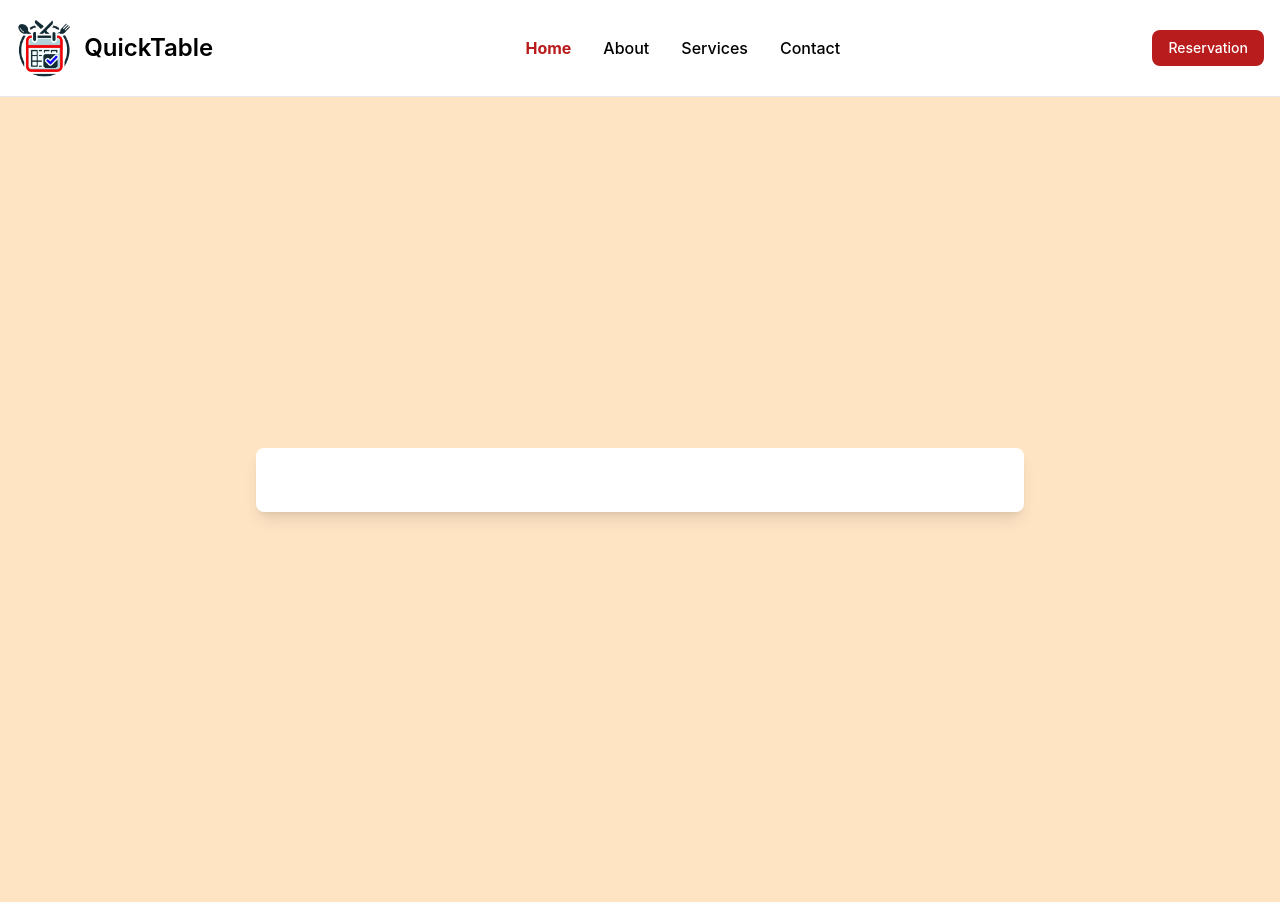
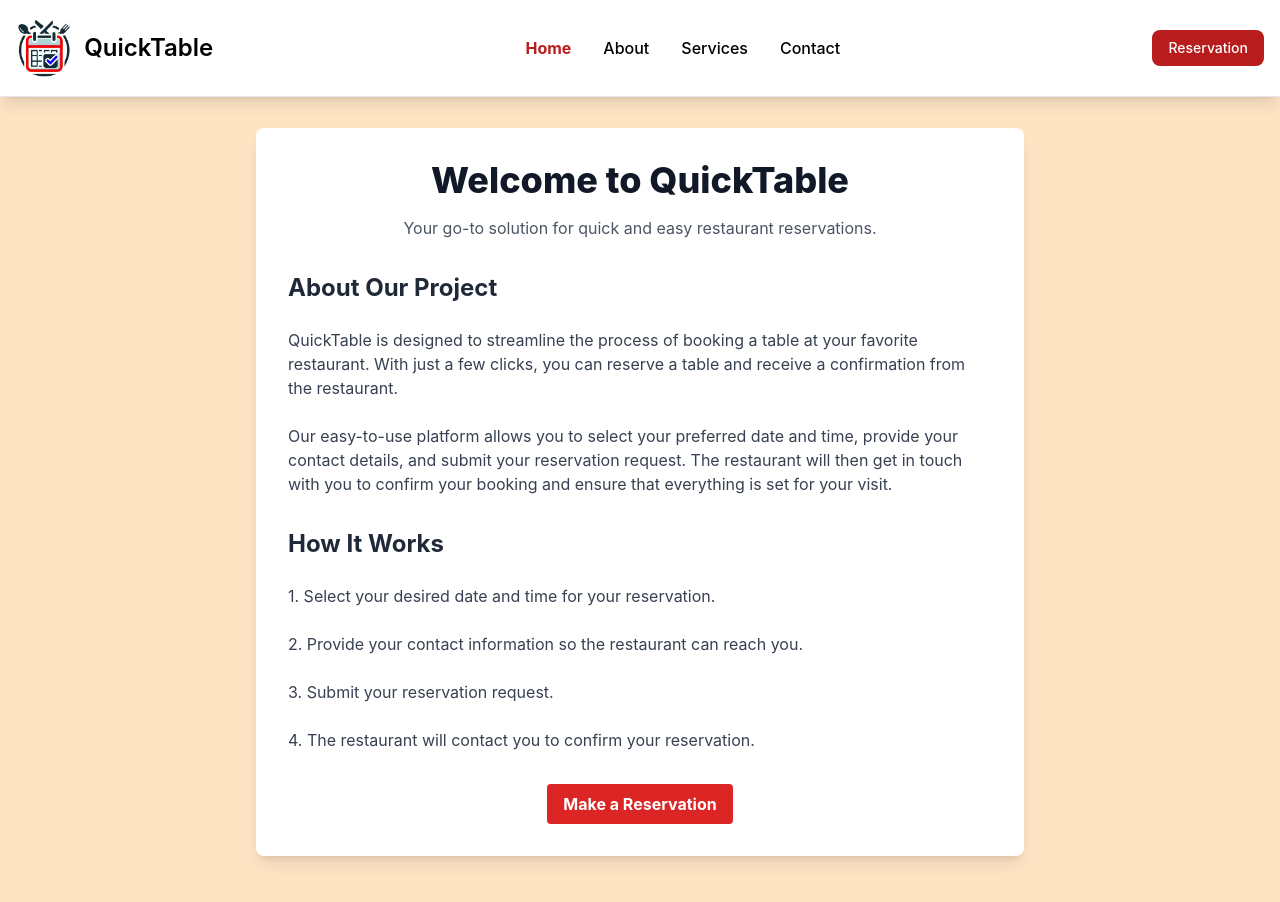
Before and after one commit to anhoop89/restaurant_reservation_2024, a React (Create React App) app in the folder frontend/: page / in a window 1280 px wide. Before the commit the page ends 880 px from the top, so only its background shows below. Built offline with nearby package versions, Linux system fonts and the light colour scheme.

Commit message:
linked the btn to reservation tab

```diff
--- a/frontend/src/App.js
+++ b/frontend/src/App.js
@@ -10,12 +10,12 @@ function App() {
     <Router>
       <NavBar />
       <Layout>
-      <Routes>
-        <Route path="/" element={<Home />} />
+        <Routes>
+          <Route path="/" element={<Home />} />
           <Route path="/contact" element={<ContactPage />} />
           <Route path="/reservation" element={<MainReservation />} />
         </Routes>
-        </Layout>
+      </Layout>
     </Router>
   );
 }
--- a/frontend/src/components/resvervation/MainReservation.jsx
+++ b/frontend/src/components/resvervation/MainReservation.jsx
@@ -1,7 +1,11 @@
 import React from "react";
 
 const MainReservation = () => {
-    return <div>MainReservation</div>;
+    return (
+      <div className="min-h-screen py-12 flex items-center justify-center">
+        <h1>MainReservation</h1>
+      </div>
+    );
 };
 
 export default MainReservation;
--- a/frontend/src/layout/Layout.jsx
+++ b/frontend/src/layout/Layout.jsx
@@ -2,7 +2,7 @@
 import React from 'react';
 
 function Layout({ children }) {
-  return <div className="pt-20 min-h-screen">{children}</div>;
+  return <div className="pt-20">{children}</div>;
 }
 
 export default Layout;
--- a/frontend/src/pages/home/Home.jsx
+++ b/frontend/src/pages/home/Home.jsx
@@ -1,61 +1,58 @@
 // src/pages/Home.jsx
 import React from "react";
-
+import { NavLink } from "react-router-dom";
 function Home() {
   return (
     <div className="min-h-screen flex items-center justify-center py-12 px-4 sm:px-6 lg:px-8">
       <div className="max-w-3xl w-full space-y-8 bg-white p-8 rounded-lg shadow-lg">
-
+        <div>
+          <h1 className="text-4xl font-extrabold text-gray-900 text-center">
+            Welcome to QuickTable
+          </h1>
+          <p className="mt-4 text-gray-600 text-center">
+            Your go-to solution for quick and easy restaurant reservations.
+          </p>
+        </div>
+        <div className="space-y-6">
+          <h2 className="text-2xl font-bold text-gray-800">
+            About Our Project
+          </h2>
+          <p className="text-gray-700">
+            QuickTable is designed to streamline the process of booking a table
+            at your favorite restaurant. With just a few clicks, you can reserve
+            a table and receive a confirmation from the restaurant.
+          </p>
+          <p className="text-gray-700">
+            Our easy-to-use platform allows you to select your preferred date
+            and time, provide your contact details, and submit your reservation
+            request. The restaurant will then get in touch with you to confirm
+            your booking and ensure that everything is set for your visit.
+          </p>
+        </div>
+        <div className="space-y-6">
+          <h2 className="text-2xl font-bold text-gray-800">How It Works</h2>
+          <p className="text-gray-700">
+            1. Select your desired date and time for your reservation.
+          </p>
+          <p className="text-gray-700">
+            2. Provide your contact information so the restaurant can reach you.
+          </p>
+          <p className="text-gray-700">3. Submit your reservation request.</p>
+          <p className="text-gray-700">
+            4. The restaurant will contact you to confirm your reservation.
+          </p>
+        </div>
+        <div className="text-center">
+          <NavLink
+            to="/reservation"
+            className="inline-block bg-red-600 hover:bg-blue-700 text-white font-bold py-2 px-4 rounded"
+          >
+            Make a Reservation
+          </NavLink>
+        </div>
       </div>
     </div>
   );
 }
 
 export default Home;
-
-
-//  <div>
-//           <h1 className="text-4xl font-extrabold text-gray-900 text-center">
-//             Welcome to QuickTable
-//           </h1>
-//           <p className="mt-4 text-gray-600 text-center">
-//             Your go-to solution for quick and easy restaurant reservations.
-//           </p>
-//         </div>
-//         <div className="space-y-6">
-//           <h2 className="text-2xl font-bold text-gray-800">
-//             About Our Project
-//           </h2>
-//           <p className="text-gray-700">
-//             QuickTable is designed to streamline the process of booking a table
-//             at your favorite restaurant. With just a few clicks, you can reserve
-//             a table and receive a confirmation from the restaurant.
-//           </p>
-//           <p className="text-gray-700">
-//             Our easy-to-use platform allows you to select your preferred date
-//             and time, provide your contact details, and submit your reservation
-//             request. The restaurant will then get in touch with you to confirm
-//             your booking and ensure that everything is set for your visit.
-//           </p>
-//         </div>
-//         <div className="space-y-6">
-//           <h2 className="text-2xl font-bold text-gray-800">How It Works</h2>
-//           <p className="text-gray-700">
-//             1. Select your desired date and time for your reservation.
-//           </p>
-//           <p className="text-gray-700">
-//             2. Provide your contact information so the restaurant can reach you.
-//           </p>
-//           <p className="text-gray-700">3. Submit your reservation request.</p>
-//           <p className="text-gray-700">
-//             4. The restaurant will contact you to confirm your reservation.
-//           </p>
-//         </div>
-//         <div className="text-center">
-//           <a
-//             href="/reservations/new"
-//             className="inline-block bg-red-600 hover:bg-blue-700 text-white font-bold py-2 px-4 rounded"
-//           >
-//             Make a Reservation
-//           </a>
-//         </div>
--- a/frontend/src/pages/navbar/NavBar.jsx
+++ b/frontend/src/pages/navbar/NavBar.jsx
@@ -1,10 +1,21 @@
-import React from "react";
+import React, { useState } from "react";
 import logo_navbar from "../../images/NavBar/logo_navbar.webp";
 import { NavLink } from "react-router-dom";
 
 function Navbar() {
+  const [isMenuOpen, setIsMenuOpen] = useState(false);
+
+  const handleMenuToggle = () => {
+    setIsMenuOpen(!isMenuOpen);
+  };
+
+  const linkClasses = ({ isActive }) =>
+    `block py-2 px-3 rounded md:p-0 ${
+      isActive ? "text-red-700 font-bold" : "hover:text-blue-700"
+    }`;
+
   return (
-    <nav className="bg-white items-center dark:bg-gray-900 fixed w-full z-20 top-0 start-0 border-b border-gray-200 dark:border-gray-600">
+    <nav className="bg-white items-center dark:bg-gray-900 fixed w-full z-20 top-0 start-0 border-b border-gray-200 dark:border-gray-600 shadow-lg">
       <div className="max-w-screen-xl flex flex-wrap items-center justify-between mx-auto p-4">
         <NavLink
           to="/"
@@ -16,18 +27,18 @@ function Navbar() {
           </span>
         </NavLink>
         <div className="flex md:order-2 space-x-3 md:space-x-0 rtl:space-x-reverse">
-          <button
-            type="button"
+          <NavLink
+            to="/reservation"
             className="text-white bg-red-700 hover:bg-blue-700 focus:ring-4 focus:outline-none focus:ring-blue-300 font-medium rounded-lg text-sm px-4 py-2 text-center dark:bg-blue-600 dark:hover:bg-blue-700 dark:focus:ring-blue-800"
           >
             Reservation
-          </button>
+          </NavLink>
           <button
-            data-collapse-toggle="navbar-sticky"
             type="button"
             className="inline-flex items-center p-2 w-10 h-10 justify-center text-sm text-gray-500 rounded-lg md:hidden hover:bg-gray-100 focus:outline-none focus:ring-2 focus:ring-gray-200 dark:text-gray-400 dark:hover:bg-gray-700 dark:focus:ring-gray-600"
             aria-controls="navbar-sticky"
-            aria-expanded="false"
+            aria-expanded={isMenuOpen}
+            onClick={handleMenuToggle}
           >
             <span className="sr-only">Open main menu</span>
             <svg
@@ -48,56 +59,29 @@ function Navbar() {
           </button>
         </div>
         <div
-          className="items-center justify-between hidden w-full md:flex md:w-auto md:order-1"
+          className={`${
+            isMenuOpen ? "block" : "hidden"
+          } items-center justify-between w-full md:flex md:w-auto md:order-1`}
           id="navbar-sticky"
         >
           <ul className="flex flex-col p-4 md:p-0 mt-4 font-medium border border-gray-100 rounded-lg bg-gray-50 md:space-x-8 rtl:space-x-reverse md:flex-row md:mt-0 md:border-0 md:bg-white dark:bg-gray-800 md:dark:bg-gray-900 dark:border-gray-700">
             <li>
-              <NavLink
-                to="/"
-                className={({ isActive }) =>
-                  isActive
-                    ? "block py-2 px-3 text-red-700 rounded md:p-0 font-bold"
-                    : "block py-2 px-3 rounded md:p-0"
-                }
-                end
-              >
+              <NavLink to="/" className={linkClasses} end>
                 Home
               </NavLink>
             </li>
             <li>
-              <NavLink
-                to="/about"
-                className={({ isActive }) =>
-                  isActive
-                    ? "block py-2 px-3 text-red-700 rounded md:p-0 font-bold"
-                    : "block py-2 px-3 rounded md:p-0"
-                }
-              >
+              <NavLink to="/about" className={linkClasses}>
                 About
               </NavLink>
             </li>
             <li>
-              <NavLink
-                to="/services"
-                className={({ isActive }) =>
-                  isActive
-                    ? "block py-2 px-3 text-red-700 rounded md:p-0 font-bold"
-                    : "block py-2 px-3 rounded md:p-0"
-                }
-              >
+              <NavLink to="/services" className={linkClasses}>
                 Services
               </NavLink>
             </li>
             <li>
-              <NavLink
-                to="/contact"
-                className={({ isActive }) =>
-                  isActive
-                    ? "block py-2 px-3 text-red-700 rounded md:p-0 font-bold"
-                    : "block py-2 px-3 rounded md:p-0"
-                }
-              >
+              <NavLink to="/contact" className={linkClasses}>
                 Contact
               </NavLink>
             </li>
```
